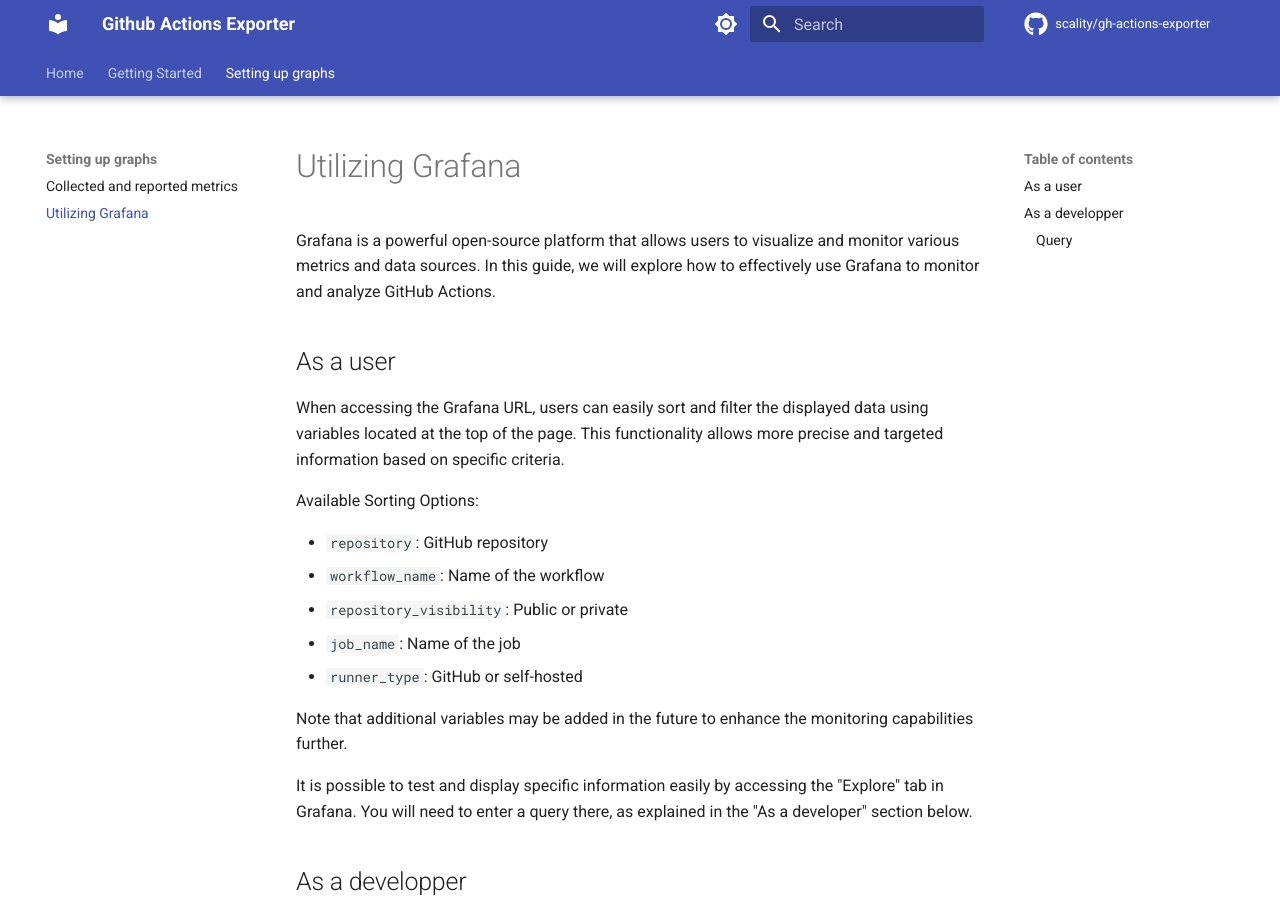
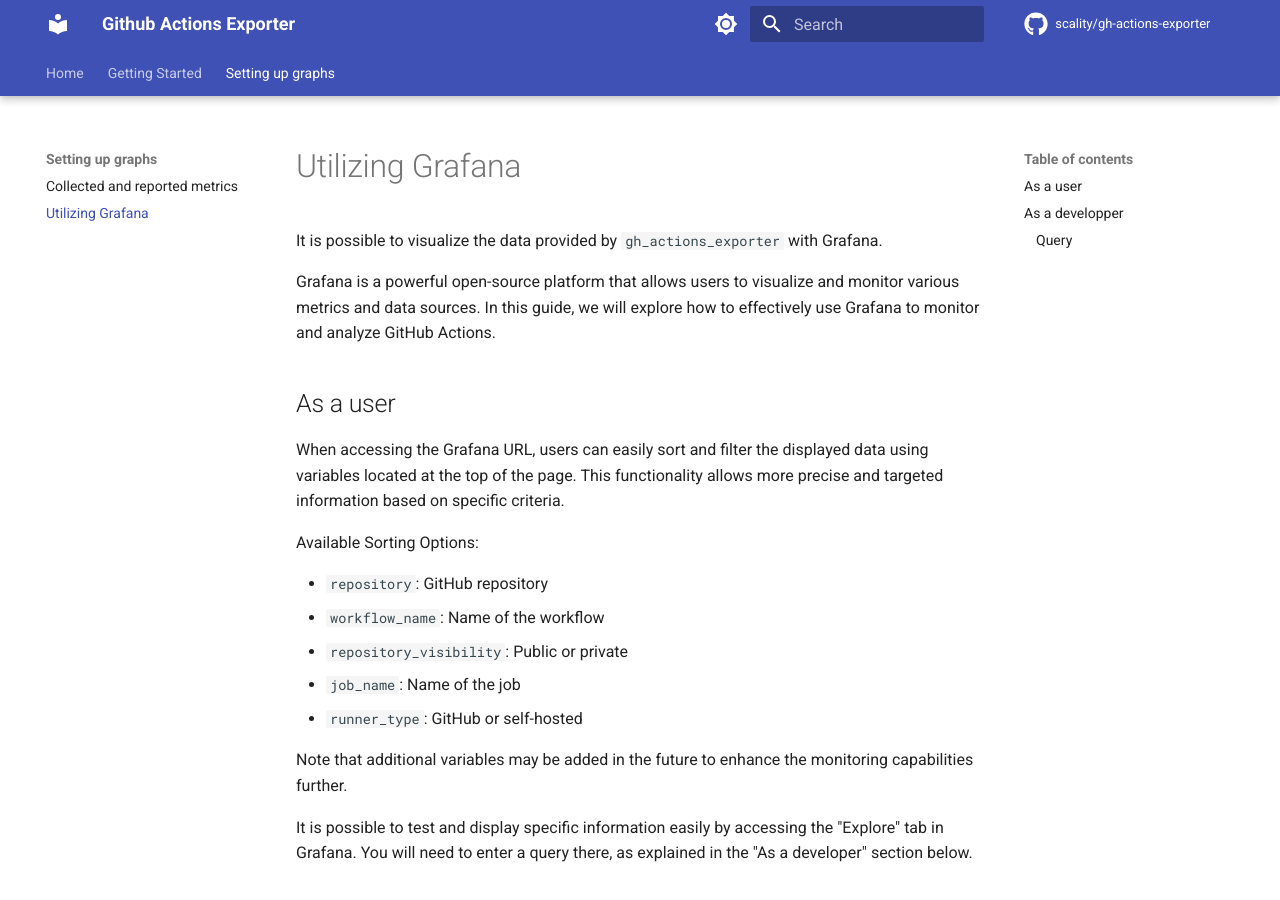
Before and after one commit to scality/gh-actions-exporter, an MkDocs documentation site: the page built from docs/setup/utilizing-grafana.md, in a window 1280 px wide and 900 px high. Built offline with MkDocs 1.6.1 and Material for MkDocs 9.7.7, drawn with Linux system fonts in a browser that asks for light colours; comment, search, counter and statistics services are not loaded.

Commit message:
[RELENG-7422] 📝 Add documentation

```diff
--- a/docs/setup/utilizing-grafana.md
+++ b/docs/setup/utilizing-grafana.md
@@ -1,4 +1,6 @@
 # Utilizing Grafana
+
+It is possible to visualize the data provided by `gh_actions_exporter` with Grafana.
 
 Grafana is a powerful open-source platform that allows users to visualize
 and monitor various metrics and data sources. In this guide, we will
```
